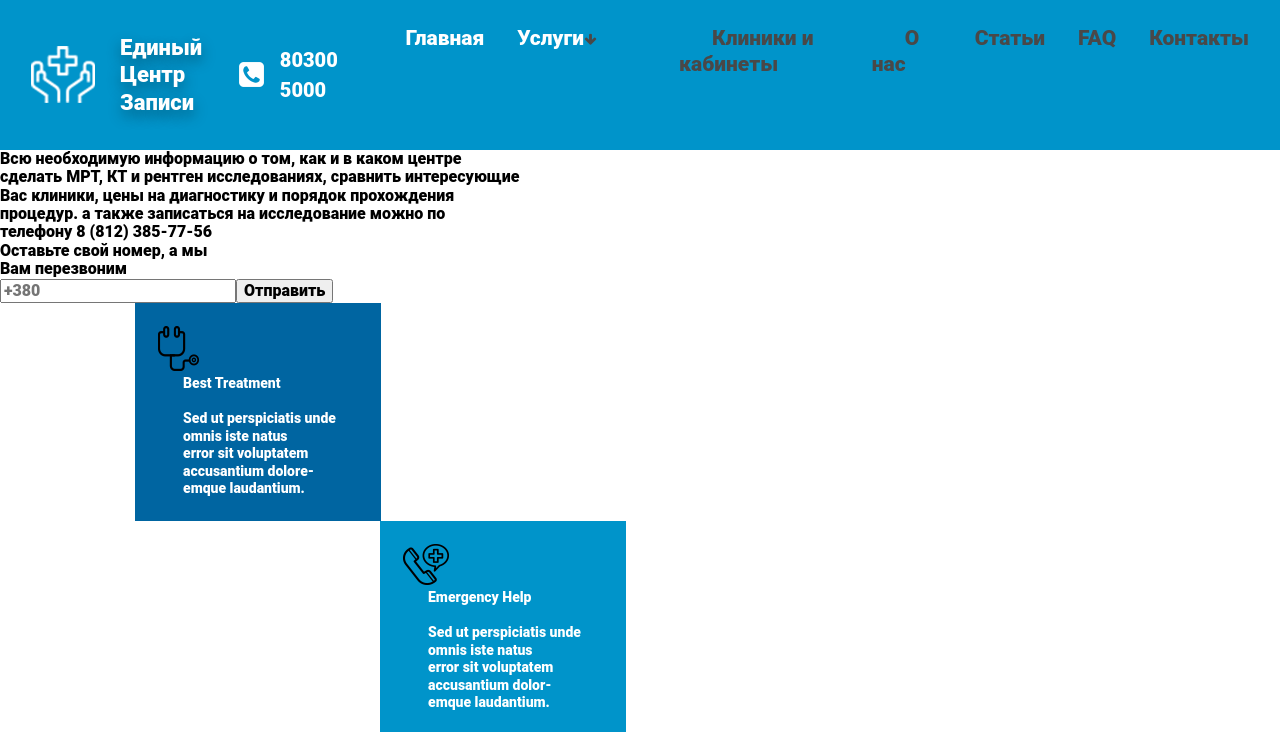
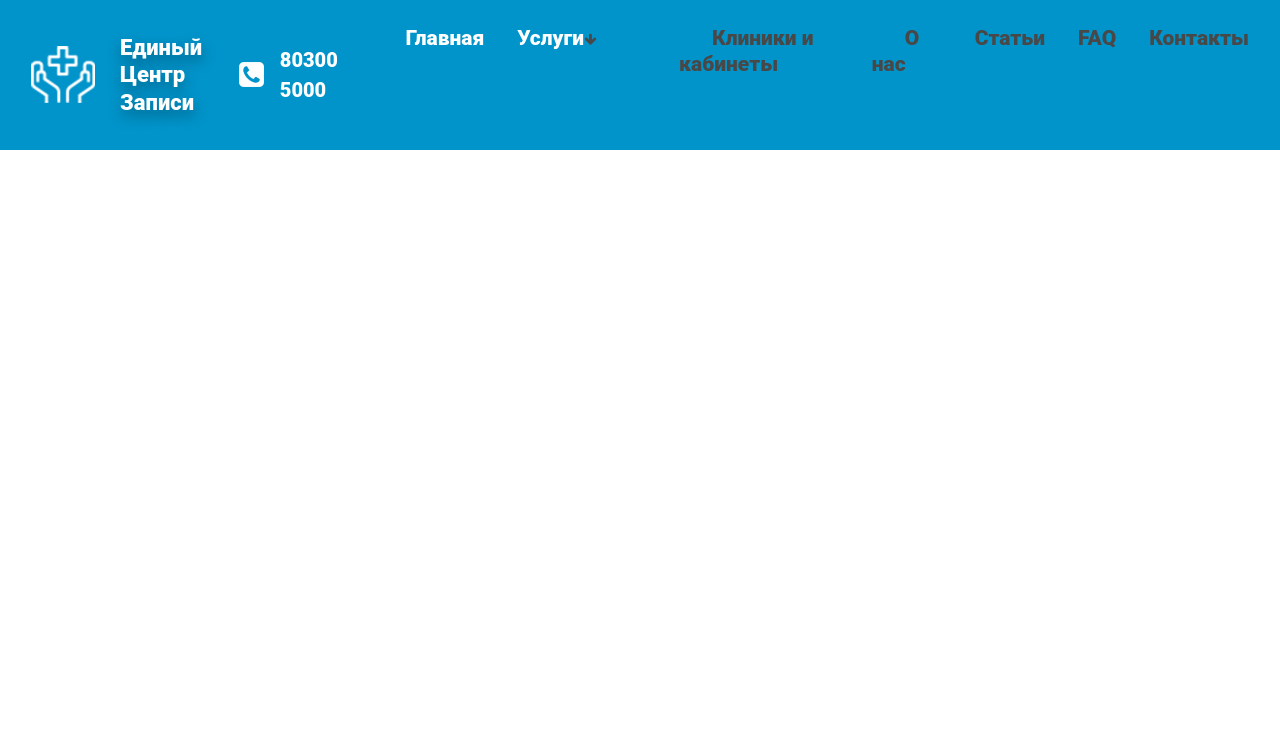
Before and after one commit to IraKaravashkina/OXYGEN, a website: page index.html in a window 1280 px wide. Shown: the top 732 px of the page. Drawn offline with Linux system fonts and the light colour scheme; files whose address does not match are found by name.

```diff
--- a/index.html
+++ b/index.html
@@ -40,7 +40,9 @@
         </nav>
     </div>
 </header>
-<section class="banner">
+
+
+<!--<section class="banner">
     <div class="banner__photo"><p class="banner__text">
     Всю необходимую информацию о том, как и в каком центре<br>
     сделать МРТ, КТ и рентген исследованиях, сравнить интересующие<br>
@@ -400,6 +402,6 @@
     </section>
 
     <div class="footer__copyright">Copyright &#169; 2017.</div>
-</footer>
+</footer>-->
 </body>
 </html>
```
